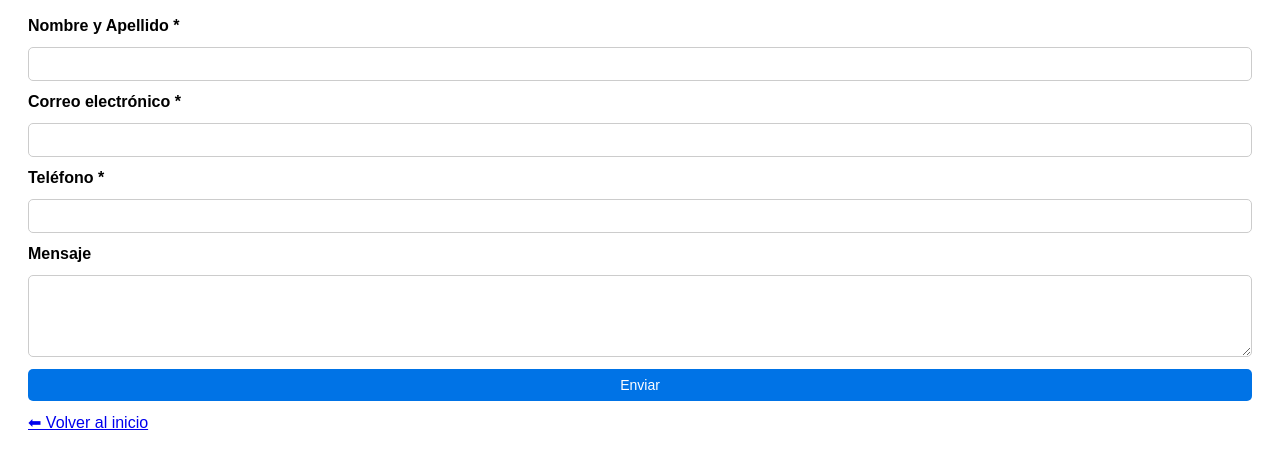
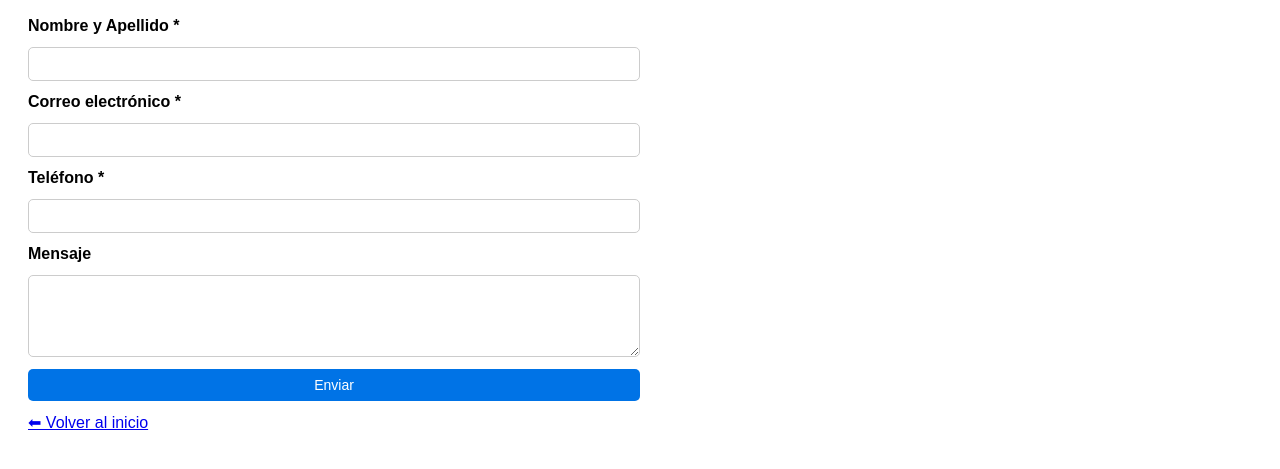
Before and after one commit to MasterJuegos69/Hackathon-2, a plain HTML site: page contacto.html in a window 1280 px wide. Shown: the part 79-548 px from the top of the page. Drawn offline with Linux system fonts and the light colour scheme.

Commit message:
Mejora formulario de contacto

```diff
--- a/contacto.css
+++ b/contacto.css
@@ -14,10 +14,12 @@
             font-weight: bold;
         }
         input, textarea, button {
-            padding: 8px;
-            font-size: 14px;
-            border: 1px solid #ccc;
-            border-radius: 5px;
+         padding: 8px;
+        font-size: 14px;
+        border: 1px solid #ccc;
+        border-radius: 5px;
+        width: 50%;        /* Ocupa la mitad del espacio disponible */
+         box-sizing: border-box; /* Para que el padding y borde no aumenten el ancho */
         }
         button {
             background: #0073e6;
```
